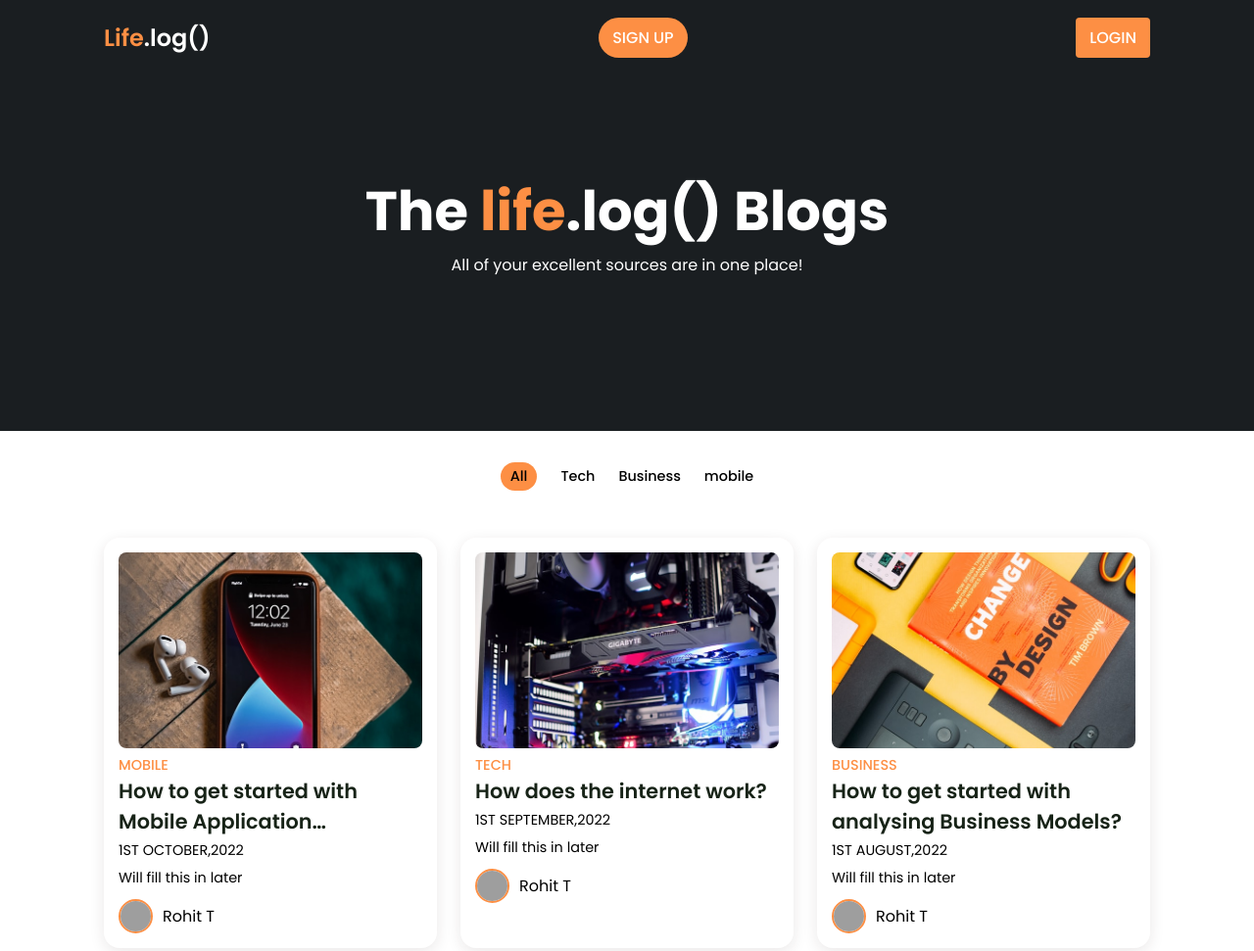
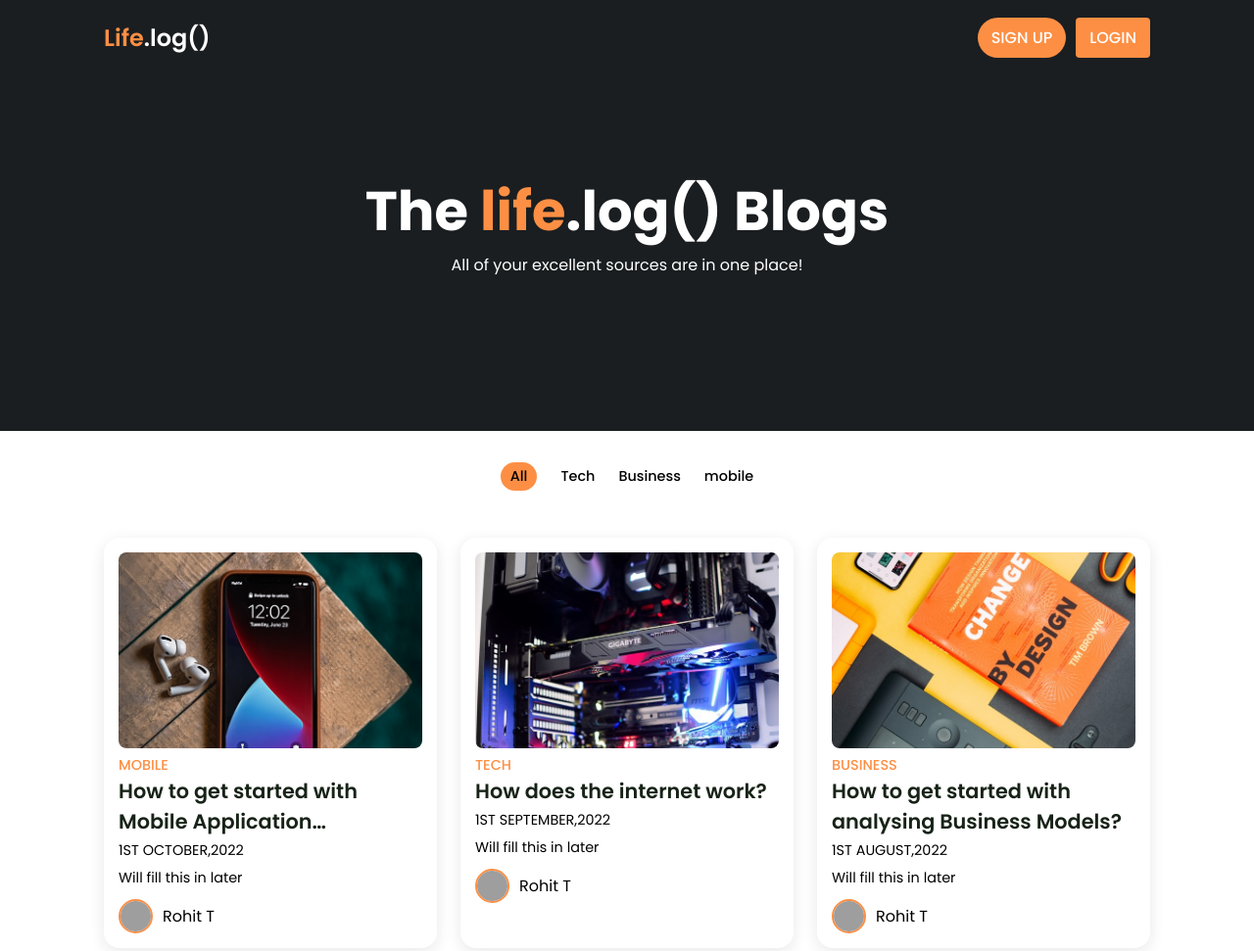
Before and after one commit to TRohit20/Blogs-Website, a plain HTML site: page index.html in a window 1280 px wide. Shown: the top 971 px of the page at 98% size. Drawn offline with nearby package versions, Linux system fonts and the light colour scheme; grey boxes are pictures that could not be loaded.

Commit message:
Button position fixed

```diff
--- a/style.css
+++ b/style.css
@@ -104,6 +104,8 @@ header.shadow .logo {
 .signup {
     /* flex:1 1 200px; */
     /* flex: 0.5; */
+    margin-right: 10px;
+    margin-left: auto;
     display:flex;
     position:-webkit-sticky;
     padding: 8px 14px;
```
